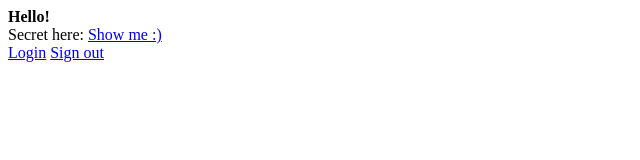
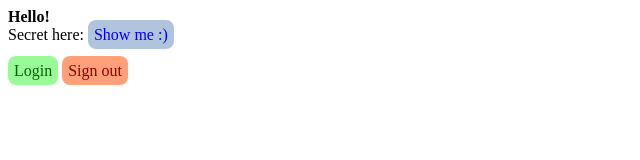
Before and after one commit to stelleal/express-security-example, a website: page public/index.html in a window 1280 px wide. Shown: the whole page, without its empty margins (0-640 px from the left). Drawn offline with Linux system fonts and the light colour scheme.

```diff
--- a/package.json
+++ b/package.json
@@ -10,10 +10,11 @@
   "author": "",
   "license": "ISC",
   "dependencies": {
+    "cookie-session": "^2.0.0",
     "dotenv": "^16.0.1",
     "express": "^4.18.1",
     "helmet": "^5.1.0",
-    "passport": "^0.6.0",
+    "passport": "^0.5.3",
     "passport-google-oauth20": "^2.0.0"
   }
 }
--- a/public/index.html
+++ b/public/index.html
@@ -7,9 +7,39 @@
 		<b>Hello!</b>
 		<br />
 		Secret here:
-    <a href="/secret">Show me :)</a>
+		<a
+			href="/secret"
+			style="
+				background: LightSteelBlue;
+				padding: 6px;
+				border-radius: 8px;
+				text-decoration: none;
+			"
+			>Show me :)</a
+		>
 		<br />
-    <a href="/auth/google">Login</a>
-    <a href="/auth/logout">Sign out</a>
+		<br />
+		<a
+			href="/auth/google"
+			style="
+				background: PaleGreen;
+				color: DarkGreen;
+				padding: 6px;
+				border-radius: 8px;
+				text-decoration: none;
+			"
+			>Login</a
+		>
+		<a
+			href="/auth/logout"
+			style="
+				background: LightSalmon;
+				color: DarkRed;
+				padding: 6px;
+				border-radius: 8px;
+				text-decoration: none;
+			"
+			>Sign out</a
+		>
 	</body>
 </html>
```
Also changed, not shown: server.js (+9 -0 lines), 1 other file. Lines whose indentation alone changed are shown as unchanged.
